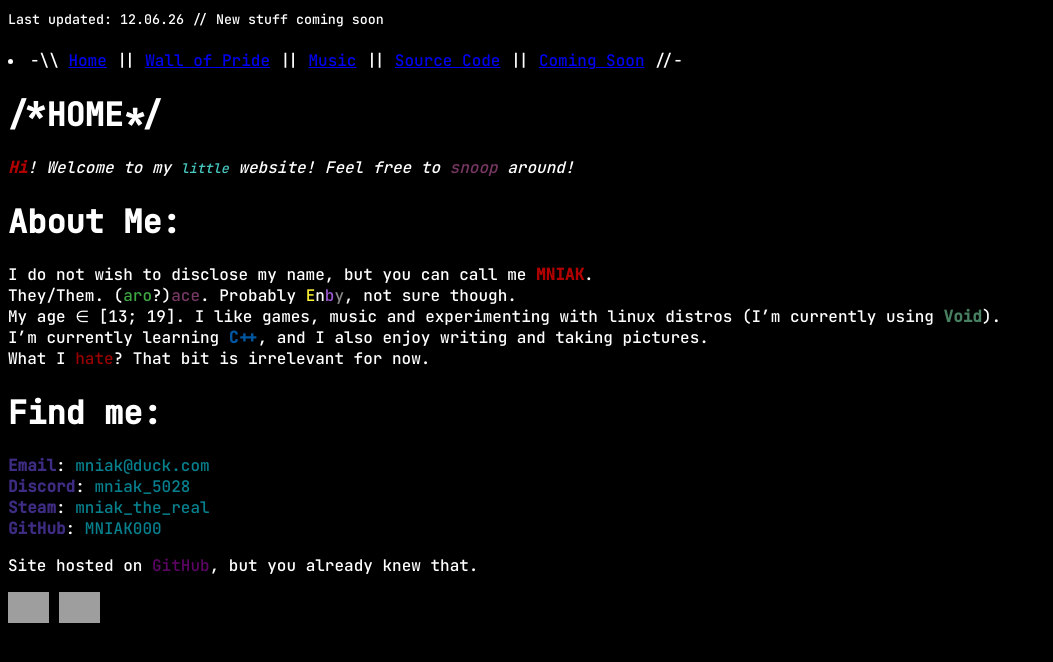
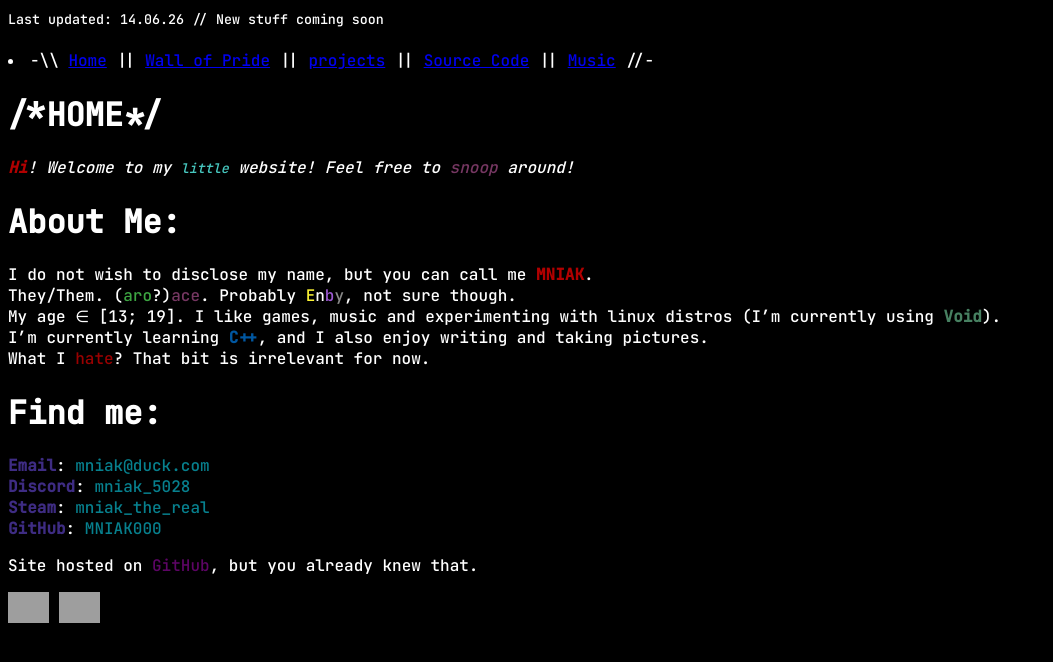
Before and after one commit to MNIAK000/MNIAK.github.io, a Jekyll site: the page built from index.md, in a window 1280 px wide. Shown: the top 662 px of the page, without its empty margins (0-1053 px from the left). Built offline with Jekyll 4.4.1, drawn with Linux system fonts in a browser that asks for light colours; grey boxes are pictures that could not be loaded.

Commit message:
final, i hope

```diff
--- a/_layouts/default.html
+++ b/_layouts/default.html
@@ -11,15 +11,15 @@
 
 </head>
 <body>
-<small> Last updated: 12.06.26 // New stuff coming soon</small>
+<small> Last updated: 14.06.26 // New stuff coming soon</small>
 <h1></h1>
     <nav>
         <li>
             -\\ <a href="/">Home</a> ||
             <a href="/photos/">Wall of Pride</a> ||
-            <a href="/music/">Music</a> ||
-            <a href="https://github.com/MNIAK000/MNIAK.github.io">Source Code</a> ||
-            <a href="/blog/">Coming Soon</a> //-
+            <a href="/projects/">projects</a> ||
+            <a href="https://github.com/MNIAK000/mniak000.github.io">Source Code</a> ||
+            <a href="/music/">Music</a> //-
         </li>
     </nav>
     <h1>/*{{ page.title }}*/</h1>
```
Also changed, not shown: _layouts/blogs.html (added, +17 -0 lines), blog/index.md (deleted, +0 -4 lines), music/index.md (+12 -2 lines), photos/index.md (+23 -2 lines), projects/index.md (added, +6 -0 lines), 6 other files.
